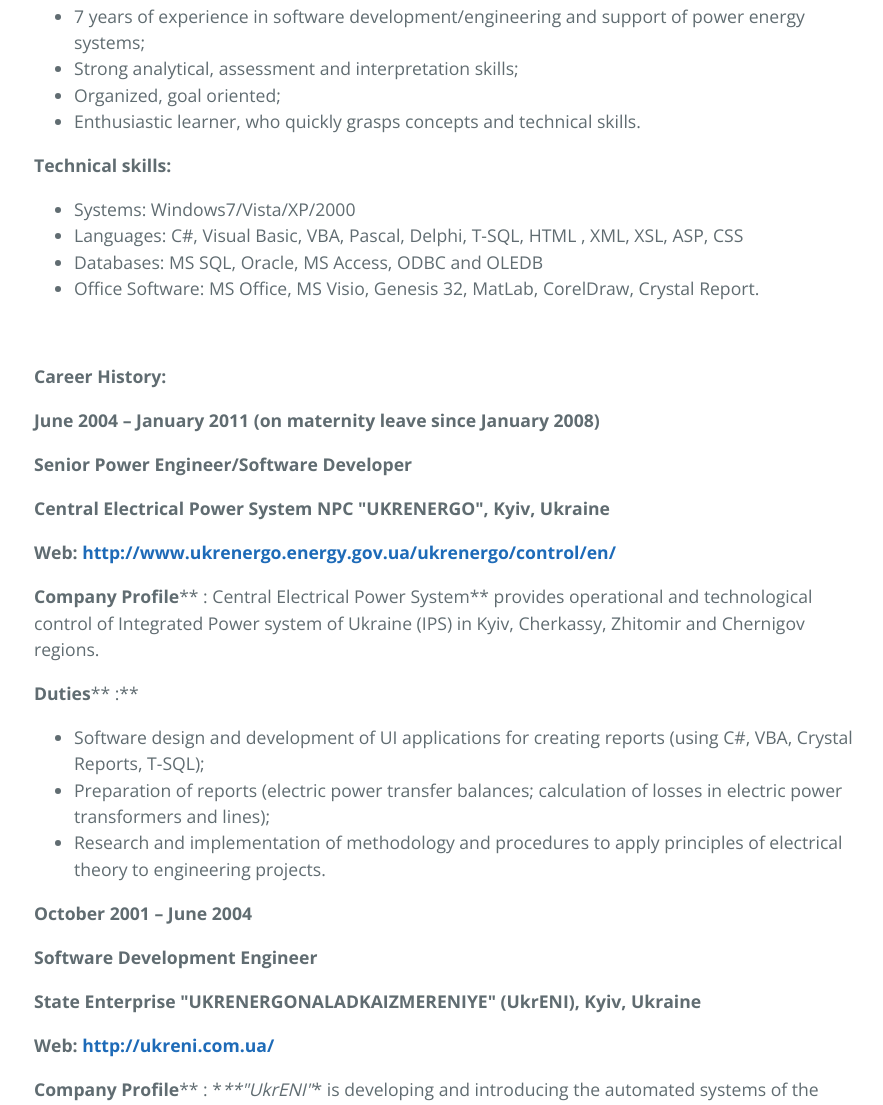
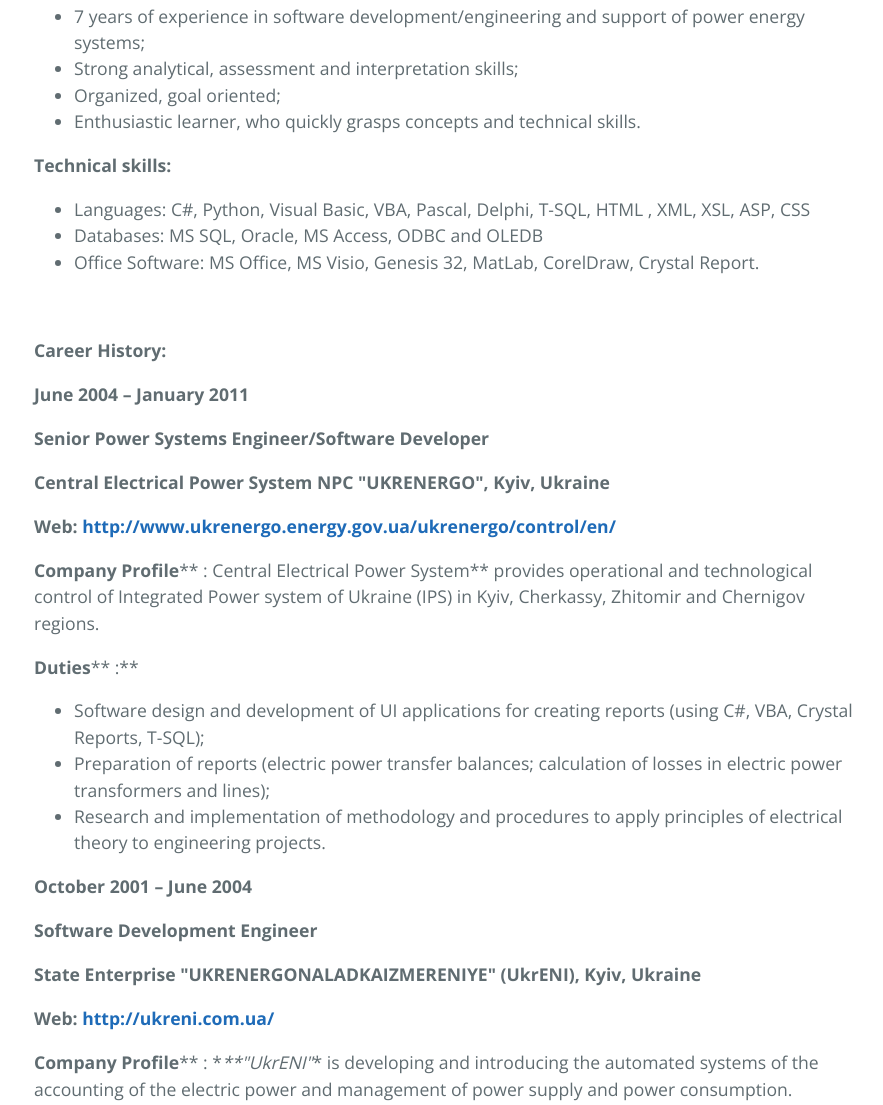
Before and after one commit to OlenaAK/OlenaAK.github.io, a plain HTML site: page index.html in a window 1280 px wide. Shown: the part 522-1627 px from the top of the page, without its empty margins (190-1073 px from the left). Drawn offline with nearby package versions, Linux system fonts and the light colour scheme.

Commit message:
Update index.html

```diff
--- a/index.html
+++ b/index.html
@@ -35,8 +35,7 @@
 <p><strong>Technical skills:</strong></p>
 
 <ul>
-<li>Systems: Windows7/Vista/XP/2000</li>
-<li>Languages: C#, Visual Basic, VBA, Pascal, Delphi, T-SQL, HTML , XML, XSL, ASP, CSS</li>
+<li>Languages: C#, Python, Visual Basic, VBA, Pascal, Delphi, T-SQL, HTML , XML, XSL, ASP, CSS</li>
 <li>Databases: MS SQL, Oracle, MS Access, ODBC and OLEDB</li>
 <li>Office Software: MS Office, MS Visio, Genesis 32, MatLab, CorelDraw, Crystal Report.</li>
 </ul>
@@ -45,9 +44,9 @@
 
 <p><strong>Career History:</strong></p>
 
-<p><strong>June 2004 – January 2011 (on maternity leave since January 2008)</strong></p>
+<p><strong>June 2004 – January 2011 </strong></p>
 
-<p><strong>Senior Power Engineer/Software Developer</strong></p>
+<p><strong>Senior Power Systems Engineer/Software Developer</strong></p>
 
 <p><strong>Central Electrical Power System NPC "UKRENERGO", Kyiv, Ukraine</strong></p>
 
@@ -89,11 +88,11 @@
 
 <p>2000-2002</p>
 
-<p>B.B.A. in Finance</p>
+<p>MSc. in Finance</p>
 
 <p>1996-2001</p>
 
-<p>B.Sc. in Computer Science</p>
+<p>MSc. in Computer Science</p>
 
 <p><strong>Languages:</strong></p>
 
```
